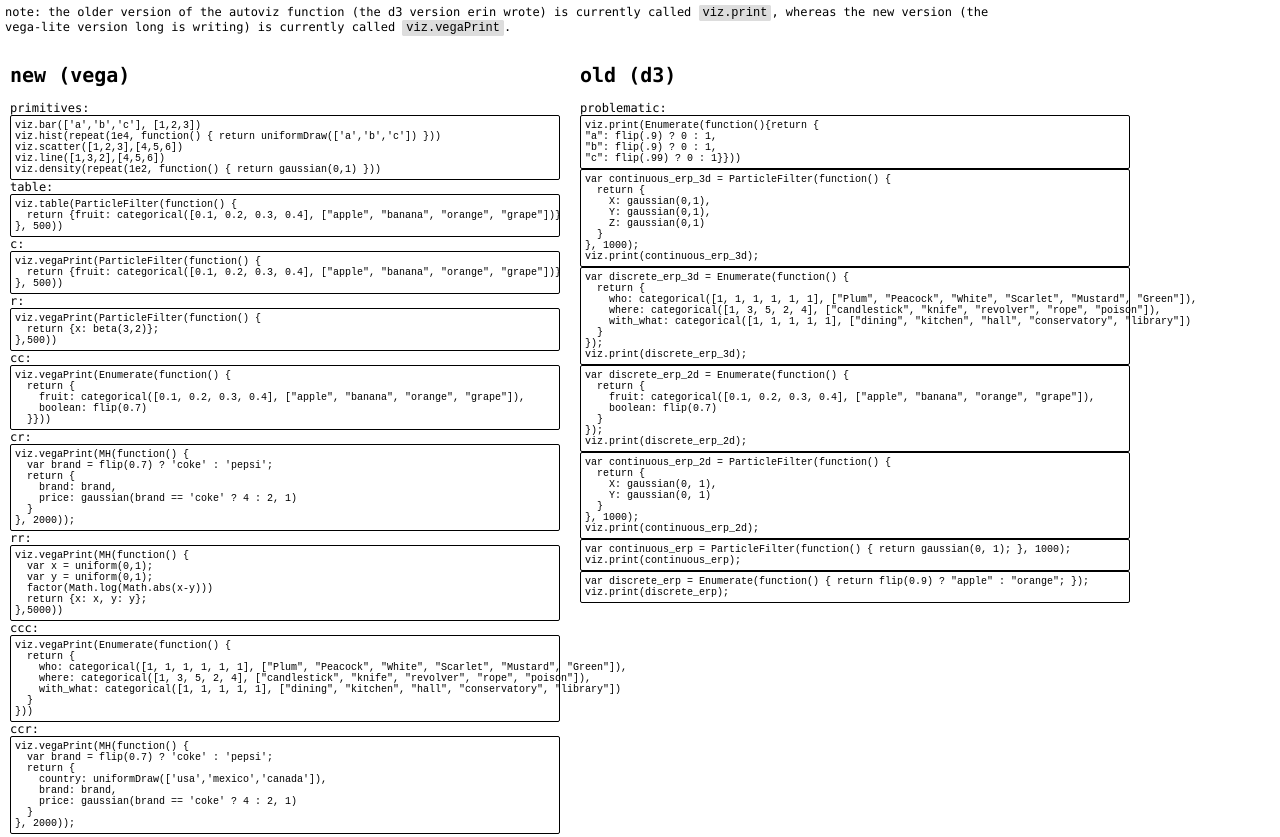
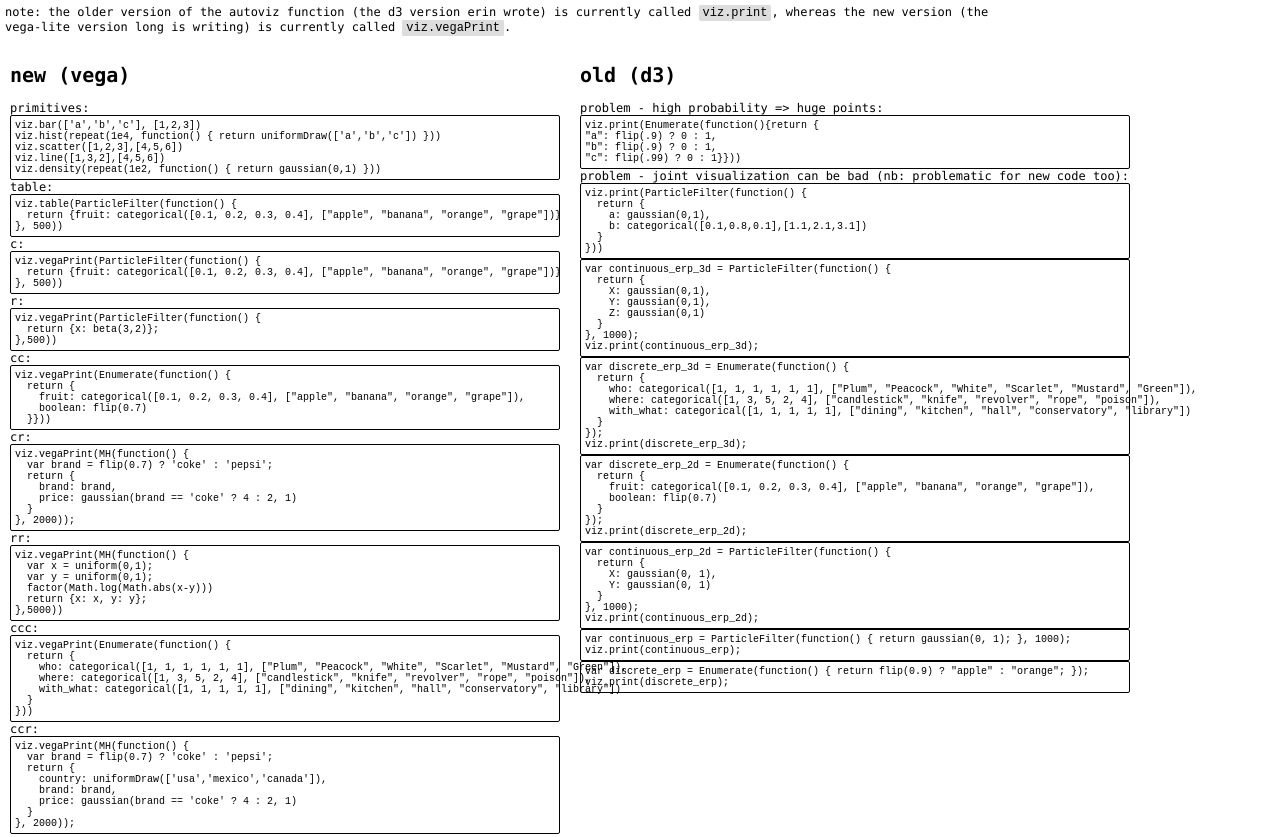
Before and after one commit to probmods/webppl-viz, a website with bundled scripts: page demo/index.html in a window 1280 px wide. Shown: the top 837 px of the page. Built offline with nearby package versions, Linux system fonts and the light colour scheme.

Commit message:
Add problematic example: a tricky joint

```diff
--- a/demo/index.html
+++ b/demo/index.html
@@ -138,11 +138,20 @@
 
   <div class="col" style="float: left">
     <h1>old (d3)</h1>
-    problematic:
+
+    problem - high probability => huge points:
     <pre><code>viz.print(Enumerate(function(){return {
 "a": flip(.9) ? 0 : 1,
 "b": flip(.9) ? 0 : 1,
 "c": flip(.99) ? 0 : 1}}))</code></pre>
+
+    problem - joint visualization can be bad (nb: problematic for new code too):
+    <pre><code>viz.print(ParticleFilter(function() {
+  return {
+    a: gaussian(0,1),
+    b: categorical([0.1,0.8,0.1],[1.1,2.1,3.1])
+  }
+}))</code></pre>
 
 <pre><code>var continuous_erp_3d = ParticleFilter(function() {
   return {
--- a/src/index.js
+++ b/src/index.js
@@ -23,7 +23,6 @@
 var wait = function(ms,f) {
   setTimeout(f,ms);
 }
-// TODO: switch to vega completely
 
 var kindPrinter = {};
 
```
